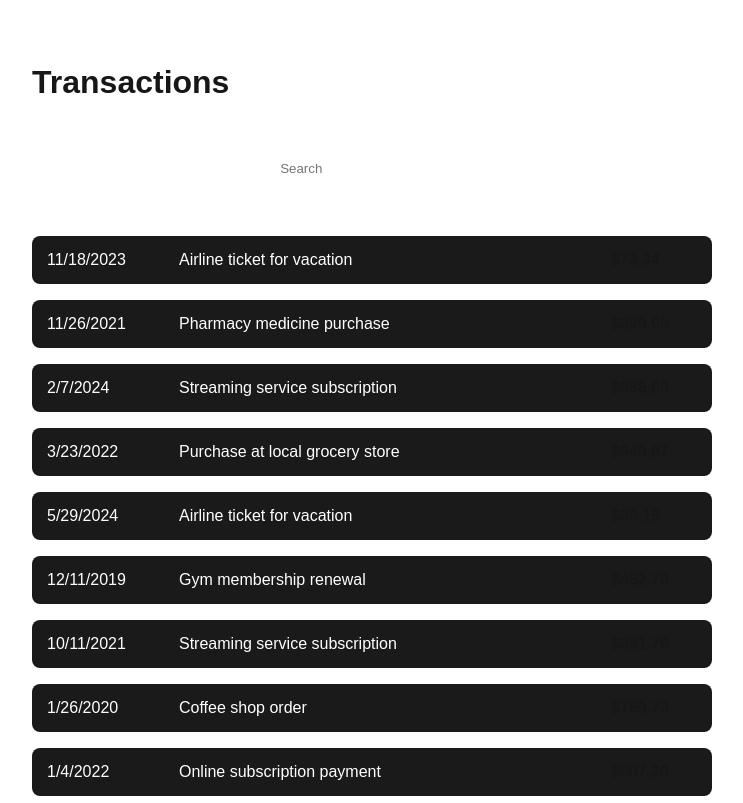
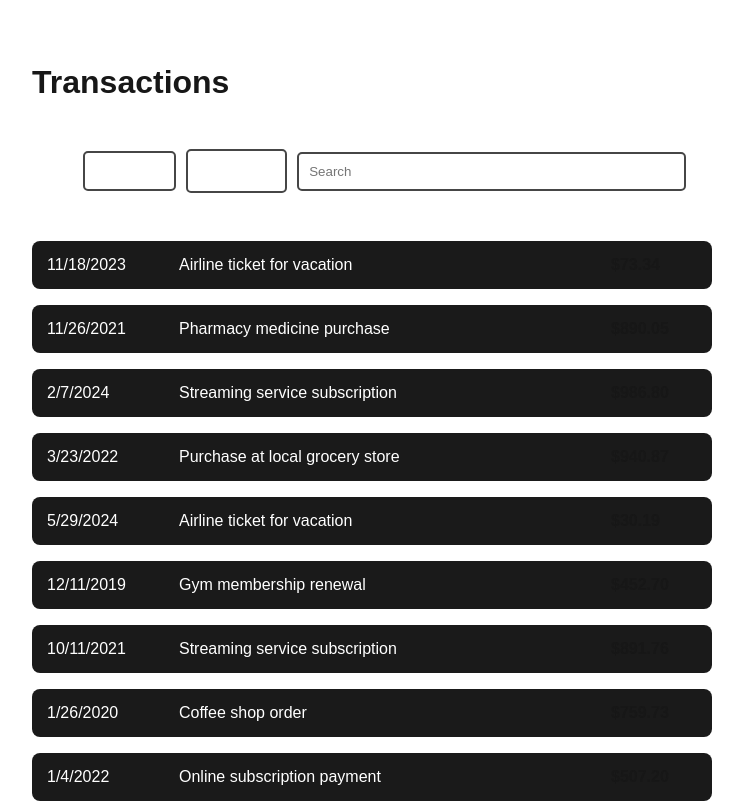
Before and after one commit to devfabricio/NextTransactions, a Next.js app: page / in a window 1280 px wide. Shown: the top 803 px of the page, without its empty margins (268-1011 px from the left). Built offline with nearby package versions, Linux system fonts and the light colour scheme.

Commit message:
feat: add icon on sort buttons

```diff
--- a/src/components/Filter/filter.module.css
+++ b/src/components/Filter/filter.module.css
@@ -11,15 +11,29 @@
   margin-right: 1rem;
 }
 
-.filterButton {
+.sortButton {
+  display: flex;
+  gap: 8px;
+  align-items: center;
   cursor: pointer;
   background-color: transparent;
   color: #fff;
-  border: 2px solid #fff;
+  border: 2px solid #464646;
   padding: 10px 20px;
   border-radius: 5px;
   margin-right: 10px;
   transition: all 0.3s ease;
+}
+
+.sortButton span {
+  font-size: 14px;
+  font-weight: normal;
+  margin: 0;
+}
+
+.sortButton svg {
+  width: 20px;
+  fill: #fff;
 }
 
 .search {
@@ -30,7 +44,7 @@
 .search input {
   padding: 10px;
   border-radius: 5px;
-  border: 2px solid #fff;
+  border: 2px solid #464646;
   background-color: transparent;
   color: #fff;
   width: 100%;
--- /dev/null
+++ b/src/components/Filter/icons/SortIcon.tsx
@@ -0,0 +1,33 @@
+export const SortIcon = ({ order }: { order: 'asc' | 'desc' }) => {
+  return (
+    <>
+      {order === 'desc' ? (
+        <svg
+          id="fi_10407118"
+          enable-background="new 0 0 32 32"
+          viewBox="0 0 32 32"
+          xmlns="http://www.w3.org/2000/svg"
+        >
+          <path d="m2.3037109 20.5410156c-.3964844.3847656-.40625 1.0175781-.0214844 1.4140625l3.8457031 3.9638672c.0002441.0002441.0006104.0003662.0008545.0006104.1817627.1881104.4343262.3070068.7169189.3070068s.5351562-.1188965.7169189-.3070068c.0002441-.0002441.0006104-.0003662.0008545-.0006104l3.8466797-3.9638672c.3847656-.3964844.375-1.0292969-.0214844-1.4140625s-1.0292969-.375-1.4140625.0214844l-2.1289062 2.1940308v-15.9830933c0-.5527344-.4472656-1-1-1s-1 .4472656-1 1v15.9827881l-2.1279296-2.1937256c-.3847656-.3964844-1.0175781-.40625-1.4140625-.0214844z"></path>
+          <path d="m26.8798828 12.9228516c0-.5527344-.4472656-1-1-1h-10.8515625c-.5527344 0-1 .4472656-1 1s.4472656 1 1 1h10.8515625c.5527344 0 1-.4472657 1-1z"></path>
+          <path d="m23.7597656 19.0732422c0-.5527344-.4472752-1-1-1h-7.7314453c-.5527344 0-1 .4472656-1 1s.4472656 1 1 1h7.7314453c.5527249 0 1-.4472656 1-1z"></path>
+          <path d="m15.0283203 24.2265625c-.5527344 0-1 .4472656-1 1s.4472656 1 1 1h4.6113281c.5527344 0 1-.4472656 1-1s-.4472656-1-1-1z"></path>
+          <path d="m29 5.7734375h-13.9716797c-.5527344 0-1 .4472656-1 1s.4472656 1 1 1h13.9716797c.5527344 0 1-.4472656 1-1s-.4472656-1-1-1z"></path>
+        </svg>
+      ) : (
+        <svg
+          id="fi_10444316"
+          enable-background="new 0 0 32 32"
+          viewBox="0 0 32 32"
+          xmlns="http://www.w3.org/2000/svg"
+        >
+          <path d="m2.0791016 11.1308594c.15625.3701172.5190429.6103515.9208984.6103515h2.8458252l.0003662 13.4853516c0 .5527344.4477539 1 1 1s1-.4472656 1-1l-.0003662-13.4853516h2.8460693c.4018555 0 .7646484-.2402344.9208984-.6103516.1567383-.3701172.0766602-.7978516-.203125-1.0859375l-3.8461913-3.9638671c-.0003052-.0003662-.0008545-.0004273-.0011597-.0007935-.1818237-.1880493-.4343262-.3068237-.7166138-.3068237s-.53479.1187744-.7166138.3068237c-.0003051.0003662-.0008544.0004273-.0011596.0007935l-3.8457031 3.9638672c-.2797852.2880859-.3598633.7158203-.203125 1.0859375z"></path>
+          <path d="m26.8798828 12.9228516c0-.5527344-.4477539-1-1-1h-10.8515625c-.5522461 0-1 .4472656-1 1s.4477539 1 1 1h10.8515625c.5522461 0 1-.4472657 1-1z"></path>
+          <path d="m23.7597656 19.0732422c0-.5527344-.4477539-1-1-1h-7.7314453c-.5522461 0-1 .4472656-1 1s.4477539 1 1 1h7.7314453c.5522461 0 1-.4472656 1-1z"></path>
+          <path d="m15.0283203 24.2265625c-.5522461 0-1 .4472656-1 1s.4477539 1 1 1h4.6118164c.5522461 0 1-.4472656 1-1s-.4477539-1-1-1z"></path>
+          <path d="m29 5.7734375h-13.9716797c-.5522461 0-1 .4472656-1 1s.4477539 1 1 1h13.9716797c.5522461 0 1-.4472656 1-1s-.4477539-1-1-1z"></path>
+        </svg>
+      )}
+    </>
+  );
+};
--- a/src/components/Filter/index.tsx
+++ b/src/components/Filter/index.tsx
@@ -2,12 +2,18 @@
 import styles from '@/components/Filter/Filter.module.css';
 import { useTransaction } from '@/context/useTransaction.context';
 import { useEffect, useState } from 'react';
+import { SortIcon } from '@/components/Filter/icons/SortIcon';
 
 export const Filter = () => {
   const { transactions, setTransactions, setSearchResults, query, setQuery } =
     useTransaction();
-  const [amountOrder, setAmountOrder] = useState('asc');
-  const [dateOrder, setDateOrder] = useState('asc');
+  const [amountOrder, setAmountOrder] = useState<'asc' | 'desc'>('asc');
+  const [dateOrder, setDateOrder] = useState<'asc' | 'desc'>('asc');
+  const [sortBy, setSortBy] = useState<'amount' | 'date'>();
+
+  useEffect(() => {
+    sortTransactionByDate();
+  }, []);
 
   useEffect(() => {
     filterByQuery(query);
@@ -39,6 +45,7 @@ export const Filter = () => {
         return b.amount - a.amount;
       }
     });
+    setSortBy('amount');
     setAmountOrder(amountOrder === 'asc' ? 'desc' : 'asc');
     setTransactions(sortedTransactions);
   };
@@ -51,6 +58,7 @@ export const Filter = () => {
         return new Date(b.date).getTime() - new Date(a.date).getTime();
       }
     });
+    setSortBy('date');
     setDateOrder(dateOrder === 'asc' ? 'desc' : 'asc');
     setTransactions(sortedTransactions);
   };
@@ -58,11 +66,12 @@ export const Filter = () => {
   return (
     <div className={styles.filters}>
       <span>Sort by:</span>
-      <button className={styles.filterButton} onClick={sortTransactionByAmount}>
-        Amount
+      <button className={styles.sortButton} onClick={sortTransactionByAmount}>
+        {sortBy === 'amount' && <SortIcon order={amountOrder} />}{' '}
+        <span>Amount</span>
       </button>
-      <button className={styles.filterButton} onClick={sortTransactionByDate}>
-        Date
+      <button className={styles.sortButton} onClick={sortTransactionByDate}>
+        {sortBy === 'date' && <SortIcon order={dateOrder} />} <span>Date</span>
       </button>
       <div className={styles.search}>
         <input placeholder="Search" onChange={search} />
--- a/src/components/Pagination/pagination.module.css
+++ b/src/components/Pagination/pagination.module.css
@@ -11,7 +11,7 @@
   cursor: pointer;
   background-color: transparent;
   color: #fff;
-  border: 2px solid #fff;
+  border: 2px solid #464646;
   padding: 10px 20px;
   border-radius: 5px;
   margin-right: 10px;
```
Also changed, not shown: src/components/icons/SortIcon.tsx (deleted, +0 -18 lines).
